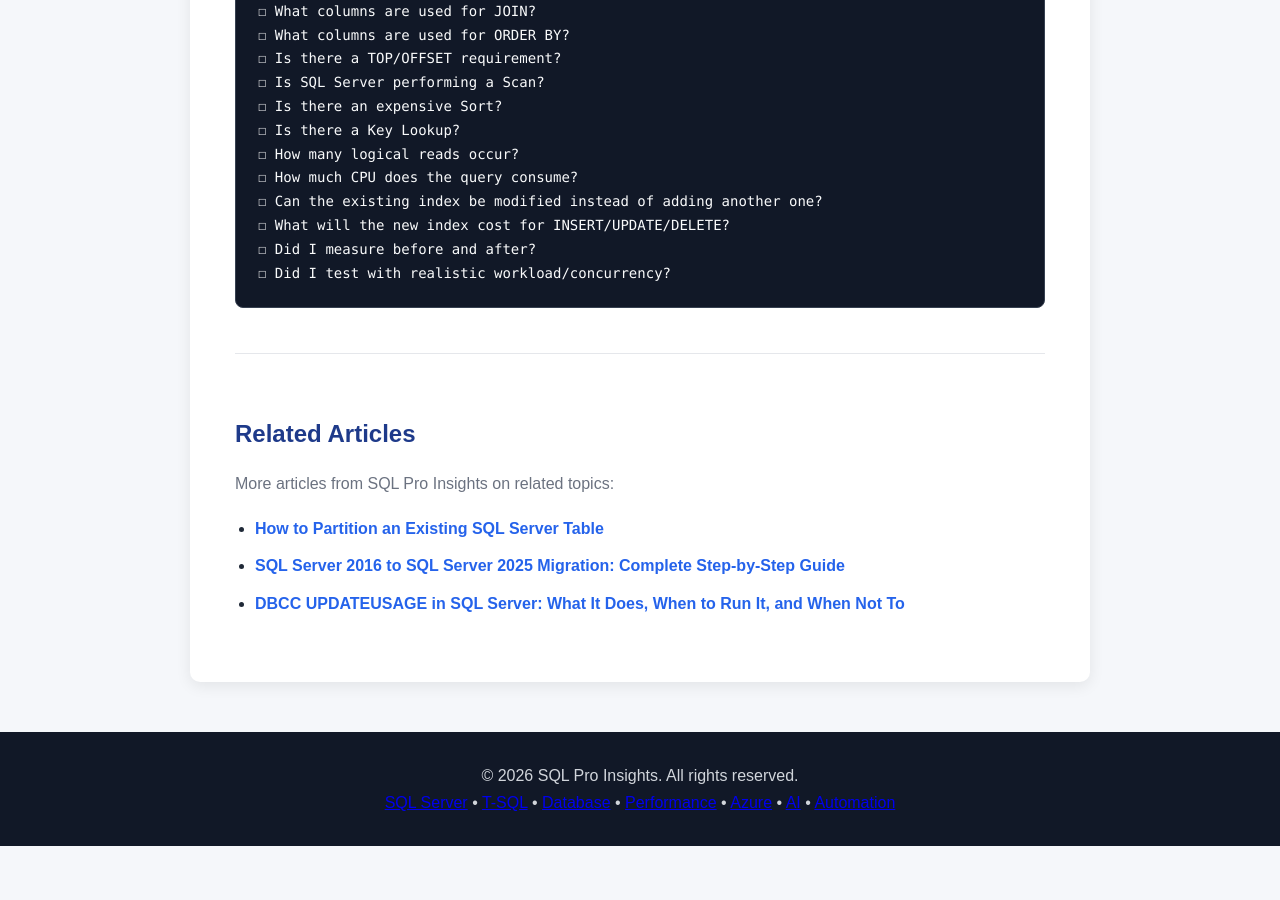
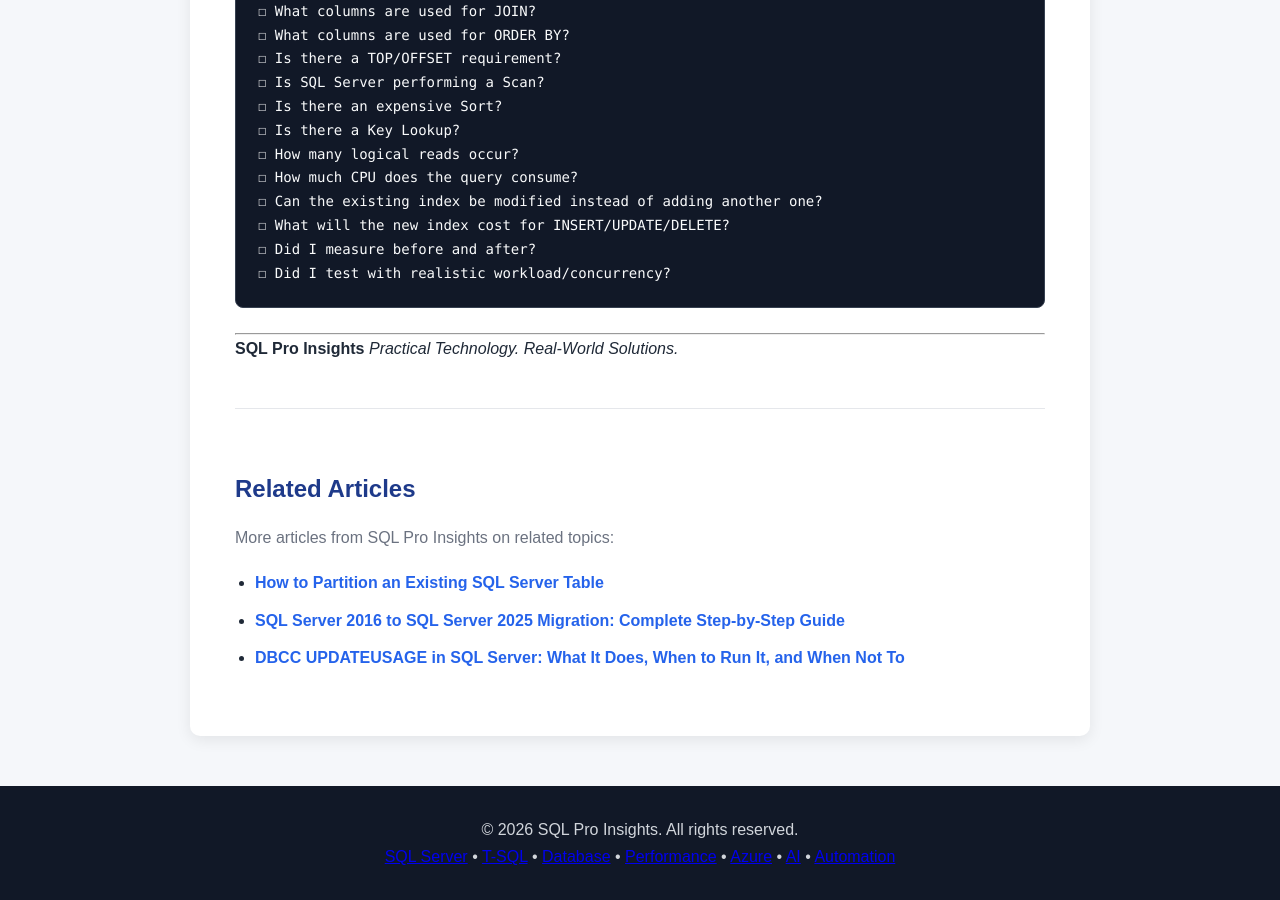
Before and after one commit to SQLProInsights/sqlproinsights.github.io, a Jekyll site: the page built from _posts/2026-10-06-How-SQL-Server-Index-Column-Order-Impacts-CPU-and-Query-Performance.md, in a window 1280 px wide and 900 px high, scrolled down 25633 px. Built offline with Jekyll 4.4.1, drawn with Linux system fonts in a browser that asks for light colours; before the commit the page ends 26479 px from its top, so only the background shows below that.

Commit message:
Update 2026-10-06-How-SQL-Server-Index-Column-Order-Impacts-CPU-and-Query-Performance.md

````diff
--- a/_posts/2026-10-06-How-SQL-Server-Index-Column-Order-Impacts-CPU-and-Query-Performance.md
+++ b/_posts/2026-10-06-How-SQL-Server-Index-Column-Order-Impacts-CPU-and-Query-Performance.md
@@ -842,3 +842,7 @@ Before creating or changing an index, ask:
 ☐ Did I measure before and after?
 ☐ Did I test with realistic workload/concurrency?
 ```
+---
+
+**SQL Pro Insights**
+*Practical Technology. Real-World Solutions.*
````
